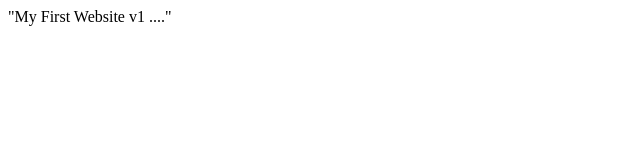
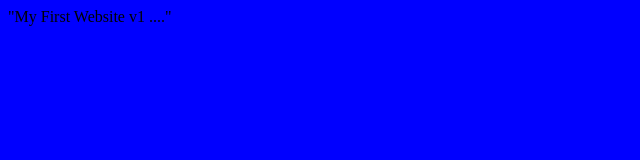
Before and after one commit to Anujsewani/jenkins_project, a plain HTML site: page index.html in a window 1280 px wide. Shown: the whole page, without its empty margins (0-640 px from the left). Drawn offline with Linux system fonts and the light colour scheme.

Commit message:
update index

```diff
--- a/index.html
+++ b/index.html
@@ -1 +1,3 @@
+<body bgcolor = 'blue'>
 "My First Website v1 ...."
+</body>
```
